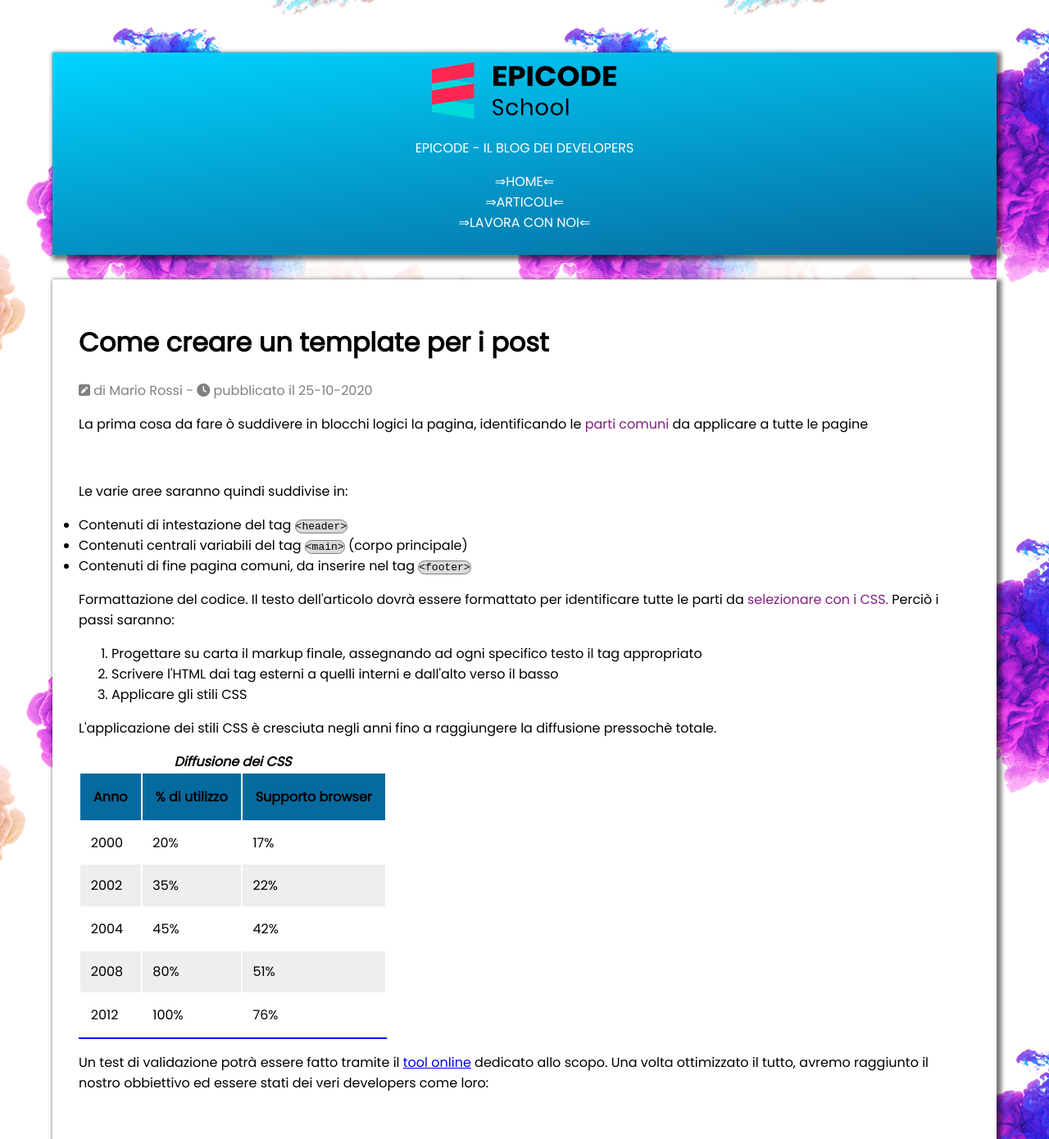
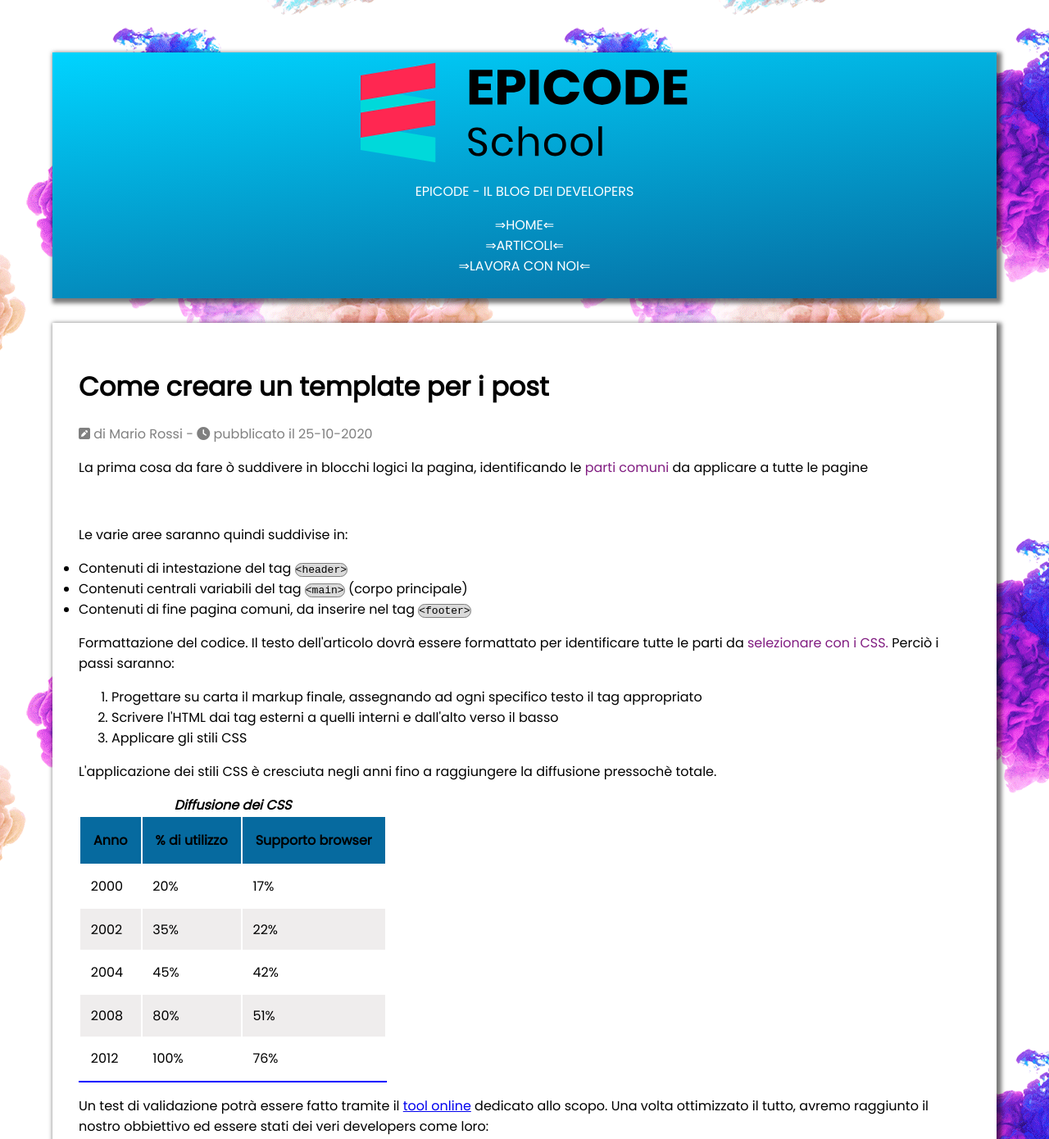
Before and after one commit to promi93/W01-Day4, a plain HTML site: page index.html in a window 1280 px wide. Shown: the top 1390 px of the page at 82% size. Drawn offline with Linux system fonts and the light colour scheme; grey boxes are pictures that could not be loaded.

Commit message:
da revisionare

```diff
--- a/assets/css/style.css
+++ b/assets/css/style.css
@@ -9,7 +9,7 @@ html, body {
 }
 
 img {
-    width: 20%;
+    max-width: 40%;
 }
 
 
@@ -70,7 +70,7 @@ caption {
     font-weight: bolder;
 }
 
-tr, td {
+td {
     padding: 0.8em;
 }
 
```
